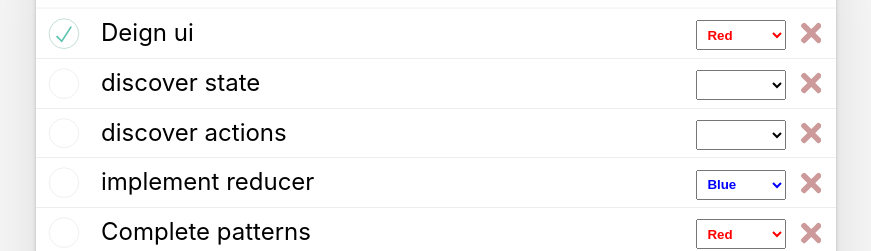
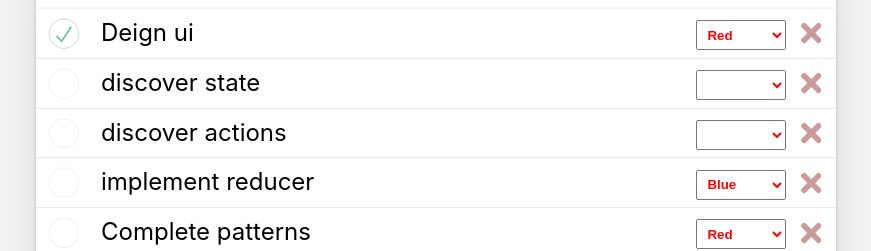
Before and after one commit to MahdiSohaily/React-Todo-app, a React (Create React App) app: page / in a window 1280 px wide. Shown: the part 158-409 px from the top of the page, without its empty margins (204-1075 px from the left). Built offline with nearby package versions, Linux system fonts and the light colour scheme.

Commit message:
Add local state to handle color change style

```diff
--- a/src/features/todos/TodoListItem.jsx
+++ b/src/features/todos/TodoListItem.jsx
@@ -1,3 +1,4 @@
+import { useState } from 'react';
 import PropTypes from 'prop-types';
 import { useDispatch, useSelector } from 'react-redux';
 import { ReactComponent as TimesSolid } from './times-solid.svg';
@@ -11,6 +12,8 @@ const TodoListItem = ({ todoId }) => {
   // get current to do to display by id
   const todo = useSelector(selectTodos).filter((item) => item.id === todoId)[0];
   const { text, completed, color } = todo;
+
+  const [defaultColor, setDefaultColor] = useState('red');
 
   // Get the available color options
   const colorOptions = availableColors.map((c) => (
@@ -49,7 +52,8 @@ const TodoListItem = ({ todoId }) => {
               id="color"
               className="colorPicker"
               defaultValue={color}
-              style={{ color }}
+              style={{ color: defaultColor }}
+              onChange={(e) => setDefaultColor(e.target.value)}
             >
               <option value="">{}</option>
               {colorOptions}
```
